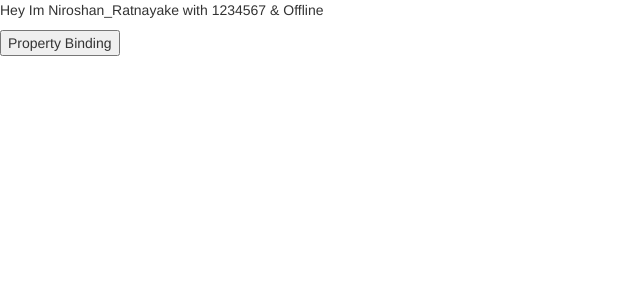
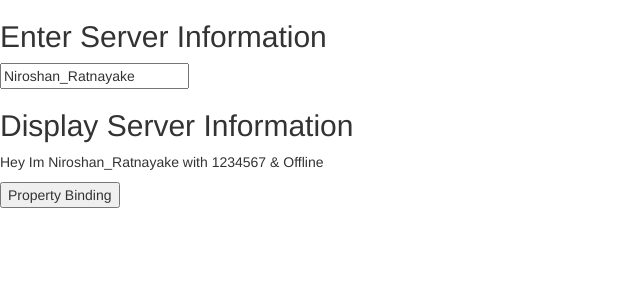
Before and after one commit to niroshan123/MyAngular, an Angular app: page / in a window 1280 px wide. Shown: the top 300 px of the page, without its empty margins (0-640 px from the left). Built offline with nearby package versions, Linux system fonts and the light colour scheme.

Commit message:
two way binding

```diff
--- a/src/app/app.component.html
+++ b/src/app/app.component.html
@@ -1,6 +1,10 @@
 <!-- <app-red></app-red>
 <app-green></app-green>
 <app-yellow></app-yellow> -->
-<!-- <input type="text" placeholder="Server Name"> -->
+<h2>Enter Server Information</h2>
+<input type="text" placeholder="Server Name" [(ngModel)]="serverName">
+
+<h2>Display Server Information</h2>
+
 <p>Hey Im {{serverName}} with {{serverId}} & {{serverStatus}}</p>
 <button [disabled]="buttonStatus" (click)="toggle()" >Property Binding</button>
--- a/src/app/app.module.ts
+++ b/src/app/app.module.ts
@@ -1,6 +1,6 @@
 import { BrowserModule } from '@angular/platform-browser';
 import { NgModule } from '@angular/core';
-import {FormsModule}from '@angular/forms';
+import {FormsModule}from '@angular/forms';//to use ng models
 
 
 import { AppComponent } from './app.component';
```
